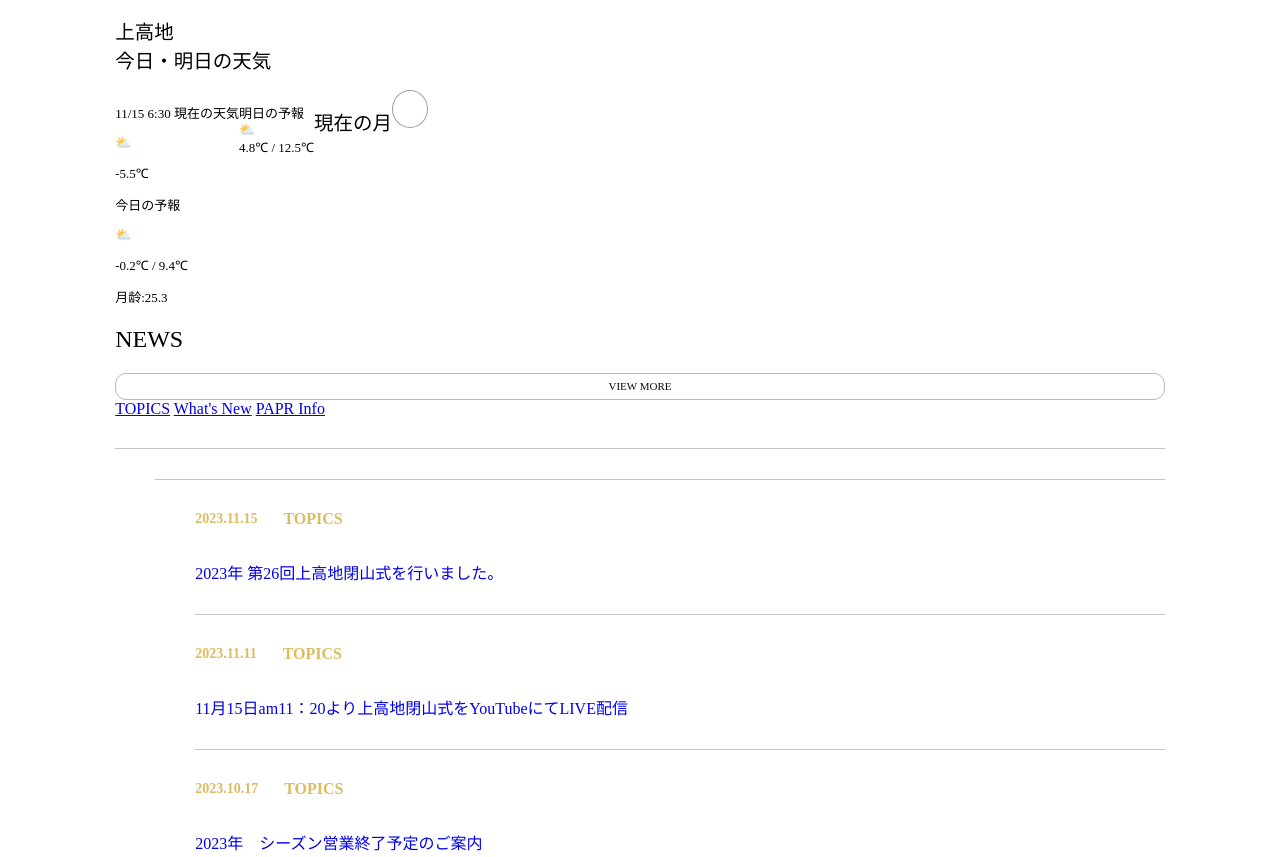
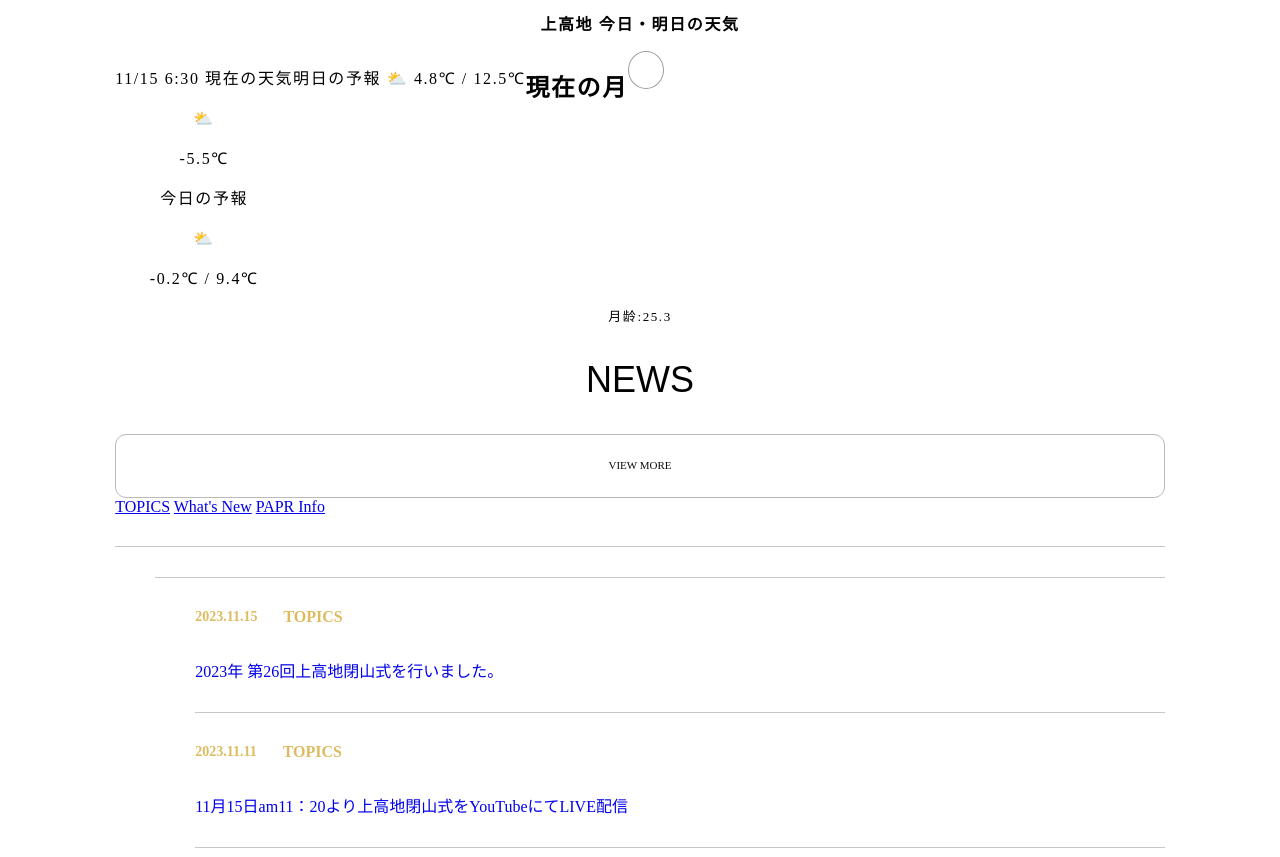
Before and after one commit to linchunyanyingchen/webcourse, a plain HTML site: page 仿站/shanggaodi.html in a window 1280 px wide. Shown: the top 857 px of the page. Drawn offline with Linux system fonts and the light colour scheme.

Commit message:
Add files via upload

```diff
--- a/仿站/shanggaodi.css
+++ b/仿站/shanggaodi.css
@@ -1,21 +1,38 @@
 .weather{
   font-size: small;
 }
-.p-home-weather__headline op-weather{
+
+.p-home-weather__headline {
   text-align: center;
   font-size: 1rem;
   letter-spacing: 0.1em;
   line-height: 1.5;
 }
+
 h1,h2,h3,h4,h5{
   font-weight: normal;
 }
+
+br{
+  display: none;
+}
+
+*{
+  margin: 0;
+  padding: 0;
+}
+*,::before,::after{
+  background-repeat: no-repeat;
+  box-sizing: inherit;
+}
 h2{
   display: block;
+  font-size: 1.5em;
   margin-block-start: 0.83em;
   margin-block-end: 0.83em;
   margin-inline-start: 0px;
   margin-inline-end: 0px;
+  font-weight: bold;
 }
 .p-home-weather-condition__list{
   flex-wrap: wrap;
@@ -64,9 +81,17 @@ h2{
   text-decoration: none;
   border: 1px solid #bababa;
   border-radius: 0.6875rem;
-  padding: 0 0.625rem;
+  padding:  0.625rem;
+  transition-duration: 0.3s  ;
   line-height: 2.2727272727;
   background: #fff;
+  margin-top: 1.5625rem;
+  height: 2.625rem;
+  transition: .3s background ease,.3s color ease;
+}
+.l-section{
+  width: 100%;
+  position: relative;
 }
 .n{
   background-color: #efefef;
@@ -89,15 +114,25 @@ h2{
 .l-container {
   width: 82%;
   margin: 0 auto;
-  text-align: left;
   position: relative
 }
+
+
 *{
   padding: 0;
   margin: 0;
 }
 .p-home-news__header{
   margin-top: 1.25rem;
+  text-align: center;
+}
+.p-home-news__headline {
+    font-size: 2.25rem;
+    line-height: 1.3333333333;
+}
+.op-enOswld {
+    font-family: "Oswald",sans-serif;
+    font-weight: 300;
 }
 .p-home-news-tab__header{
   margin-bottom: 1.875rem;
@@ -176,7 +211,7 @@ li{
   text-decoration: none;
 }
 a:-webkit-any-link{
-  color: -webkit-link;
+
   cursor: pointer;
 }
 .p-home-news-row-meta__header{
--- a/仿站/shanggaodi.html
+++ b/仿站/shanggaodi.html
@@ -92,7 +92,7 @@
   </dl>
 </div>
 </section>
-
+<section class="l-section p-home-news__wrapper animation-fadeInUp visible" data-trigger="animation-fadeInUp">
   <div class="l-container">
     <div class="p-home-news__header">
       <h2 class="p-home-news__headline op-enOswld">NEWS</h2>
@@ -100,9 +100,6 @@
       <a href="/news" class="c-button">VIEW MORE</a>
     </div>
   </div>
-
-
-
   <div class="js-tab_wrapper  p-home-news-tab__wrapper" data-mode="rand">
     <div  class="js-tab__header p-home-news-tab__header">
     <a href="js-tab__item p-home-news-tab__item">TOPICS</a>
@@ -164,11 +161,12 @@
       </li>
     </ul>
     </div>
-
-
   <div class="c-button">
     <a href="news" class="c-button">VIEW MORE</a>
   </div>
+</div>
+
+
 <div class="1-container">
   <h2>PICK UP</h2>
     <a href="/pickup">VIEV ALL</a>
```
Lines whose indentation alone changed are shown as unchanged.
